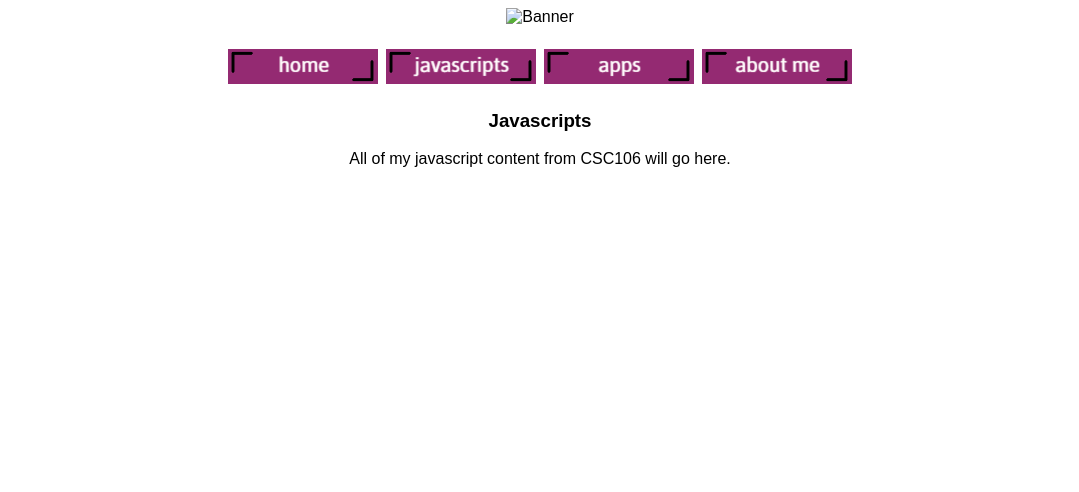
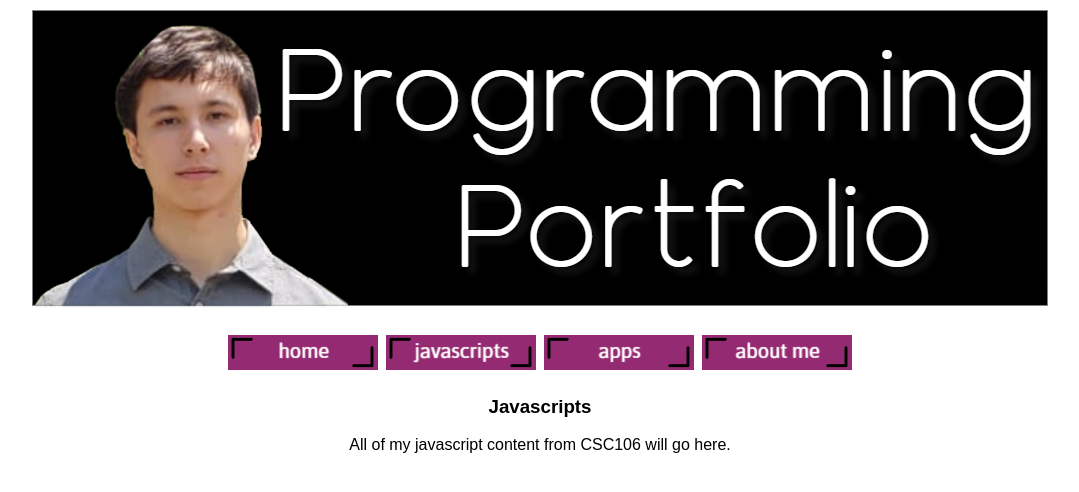
Before and after one commit to mike-fmh/mikemh-uri.github.io, a plain HTML site: page javascripts.html in a window 1280 px wide. Shown: the whole page, without its empty margins (100-1179 px from the left). Drawn offline with Linux system fonts and the light colour scheme.

Commit message:
Update javascripts.html

```diff
--- a/javascripts.html
+++ b/javascripts.html
@@ -5,7 +5,7 @@
 <link rel="stylesheet" href="mikemh.css">
 </head>
 <body>
-<img id="banner" src="csc106_banner.jpg" alt="Banner">
+<img id="banner" src="banner.png" alt="Banner">
 <table align="center"><thead><tr><th><a href="index.html"><img alt="Home" src="home.png"></a></th><th class="spacer"></th><th><a href="javascripts.html"><img alt="Javascripts" src="javascripts.png"></a></th><th class="spacer"></th><th><a href="apps.html"><img alt="Apps" src="apps.png"></a></th><th class="spacer"></th><th><a href="about-me.html"><img src="aboutme.png" alt="About Me"></a></th></tr></thead></table>
 <h3>Javascripts</h3>
 <p>All of my javascript content from CSC106 will go here.</p>
```
